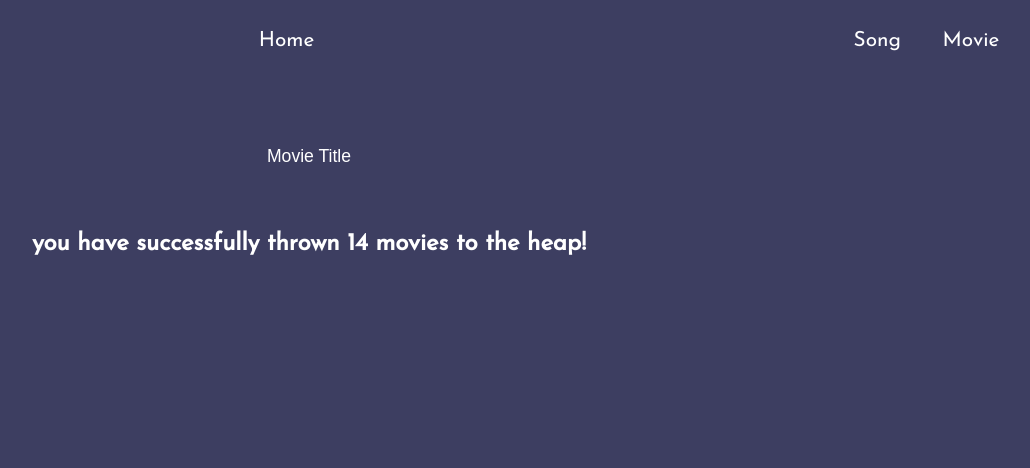
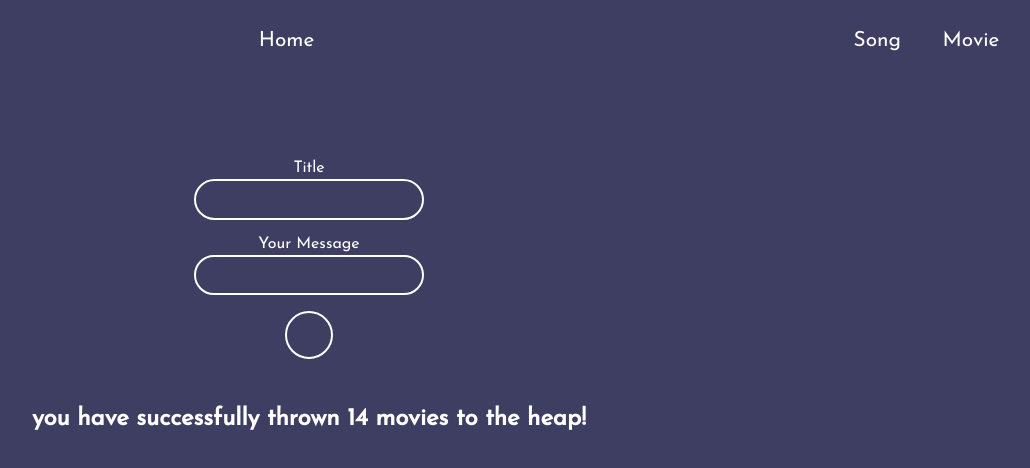
Before and after one commit to Mert18/from-the-heap, a React (Create React App) app in the folder client/: page /movie in a window 1280 px wide. Shown: the top 468 px of the page, without its empty margins (11-1041 px from the left). Built offline with nearby package versions, Linux system fonts and the light colour scheme; no server answers.

Commit message:
buttons and things

```diff
--- a/client/src/components/Home.js
+++ b/client/src/components/Home.js
@@ -8,14 +8,8 @@ const Home = () => {
 
     useEffect(() => {
         const interval = setInterval(() => {
-            setColor("black");
+            setColor(randomColor());
         }, 2000);
-        return () => clearInterval(interval);
-    }, []);
-    useEffect(() => {
-        const interval = setInterval(() => {
-            setColor("white");
-        }, 5000);
         return () => clearInterval(interval);
     }, []);
 
--- a/client/src/components/Movie.js
+++ b/client/src/components/Movie.js
@@ -7,7 +7,12 @@ const Movie = () => {
             <div className="movie__left">
                 <div className="movie__left__throw">
                     <form>
-                        <input type="text" placeholder="Movie Title" />
+                        <label for="movie__title">Title</label>
+                        <input type="text" id="movie__title" />
+
+                        <label for="movie__message">Your Message</label>
+                        <input type="text" id="movie__message" />
+                        <button></button>
                     </form>
                 </div>
 
--- a/client/src/components/Song.js
+++ b/client/src/components/Song.js
@@ -17,7 +17,19 @@ const Song = () => {
                 </div>
                 <div className="song__right__throw">
                     <form>
-                        <input type="text" placeholder="Throw the song here" />
+                        <label for="song__title">Title</label>
+                        <input type="text" id="song__title" />
+
+                        <label for="song__message">Your Message</label>
+                        <input type="text" id="song__message" />
+
+                        <label for="song__spotify">Spotify Link</label>
+                        <input type="text" id="song__spotify" />
+
+                        <label for="song__youtube">Youtube Link</label>
+                        <input type="text" id="song__youtube" />
+
+                        <button></button>
                     </form>
                 </div>
 
--- a/client/src/styles/_base.scss
+++ b/client/src/styles/_base.scss
@@ -12,6 +12,5 @@
 
 body {
     font-family: 'Josefin Sans', sans-serif;
-    overflow: hidden;
     background-color: $primary-color;
 }
--- a/client/src/styles/pages/_movie.scss
+++ b/client/src/styles/pages/_movie.scss
@@ -17,27 +17,30 @@
             display: flex;
             justify-content: center;
             align-items: center;
-
+            margin-top: 5em;
             form {
                 display: flex;
                 justify-content: center;
                 align-items: center;
                 flex-direction: column;
-                margin-top: 3em;
+                label {
+                    margin-bottom: .2rem;
+                }
                 input {
+                    height: 2.3em;
+                    margin-bottom: 1rem;
                     text-align: center;
+                    border-radius: 2rem;
+                    border: 2px solid $secondary-color;
+                    background: none;
+                    outline: none;
                     font-size: 1.1rem;
-                    padding: 1em 2em;
-                    border: none;
-                    outline: none;
-                    background: none;
                     color: $secondary-color;
                     &::placeholder {
                         color: $secondary-color;
                     }
                     &:focus {
                         font-weight: 600;
-                        border-bottom: 3px solid $secondary-color;
                     }
                 }
             }
--- a/client/src/styles/pages/_song.scss
+++ b/client/src/styles/pages/_song.scss
@@ -42,9 +42,8 @@
         flex:1;
         color: $secondary-color;
         &__statistics {
-            padding: 4em 8em;
             text-align: center;
-            margin: 3em 0;
+            margin: 4em 0;
             font-size: .9rem;
         }
         &__throw {
@@ -57,21 +56,24 @@
                 justify-content: center;
                 align-items: center;
                 flex-direction: column;
-                margin-top: 3em;
+                label {
+                    margin-bottom: .2rem;
+                }
                 input {
+                    height: 2.3em;
+                    margin-bottom: 1rem;
                     text-align: center;
+                    border-radius: 2rem;
+                    border: 2px solid $secondary-color;
+                    background: none;
+                    outline: none;
                     font-size: 1.1rem;
-                    padding: 1em 2em;
-                    border: none;
-                    outline: none;
-                    background: none;
                     color: $secondary-color;
                     &::placeholder {
                         color: $secondary-color;
                     }
                     &:focus {
                         font-weight: 600;
-                        border-bottom: 3px solid $secondary-color;
                     }
                 }
             }
@@ -79,8 +81,22 @@
     }
 }
 
+button {
+    width: 3rem;
+    height: 3rem;
+    border-radius: 50%;
+    background: transparent;
+    border: 2px solid white;
+    outline: none;
+    transition: all .5s;
+    &:hover {
+        cursor: pointer;
+        width: 3.3rem;
+        height: 3.3rem;
+        transition: all .5s;
+    }
+}
 .post {
-    border-bottom: 3px solid white;
     color: $secondary-color;
     margin: 2rem;
     padding: 2rem;
```
